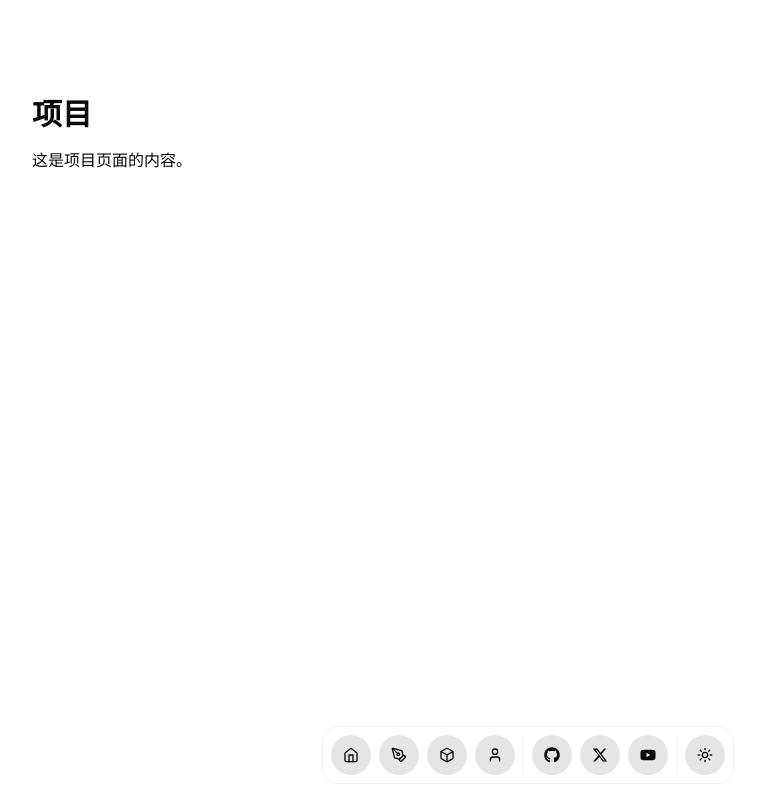
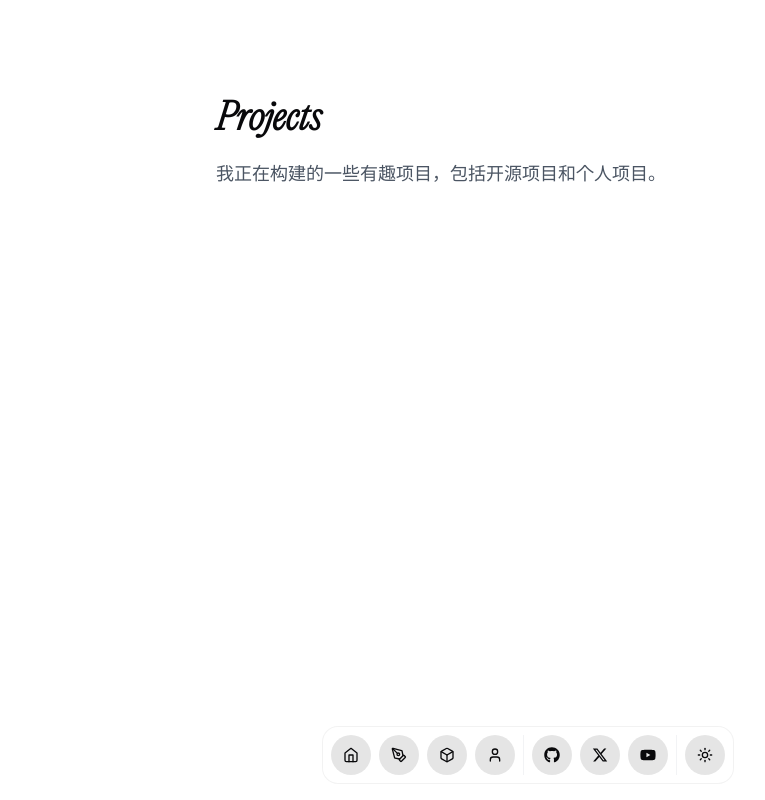
Before and after one commit to Kohaku233/kohaku_blog, a Next.js app: page /projects in a window 1280 px wide. Shown: the whole page, without its empty margins (112-877 px from the left). Built offline with nearby package versions, Linux system fonts and the light colour scheme.

Commit message:
初始化项目页面

```diff
--- a/app/projects/page.tsx
+++ b/app/projects/page.tsx
@@ -1,8 +1,14 @@
 export default function ProjectsPage() {
   return (
-    <div>
-      <h1 className="text-3xl font-bold mb-4">项目</h1>
-      <p>这是项目页面的内容。</p>
+    <div className="max-w-[688px] mx-auto px-4 sm:px-6 lg:px-8">
+      <h1 className="text-4xl font-bold mb-6">Projects</h1>
+      <p className="text-lg text-gray-600 dark:text-gray-300 mb-12 text-balance">
+        我正在构建的一些有趣项目，包括开源项目和个人项目。
+      </p>
+
+      <div className="space-y-8">
+        {/* 项目列表将在这里添加 */}
+      </div>
     </div>
   );
 }
```
